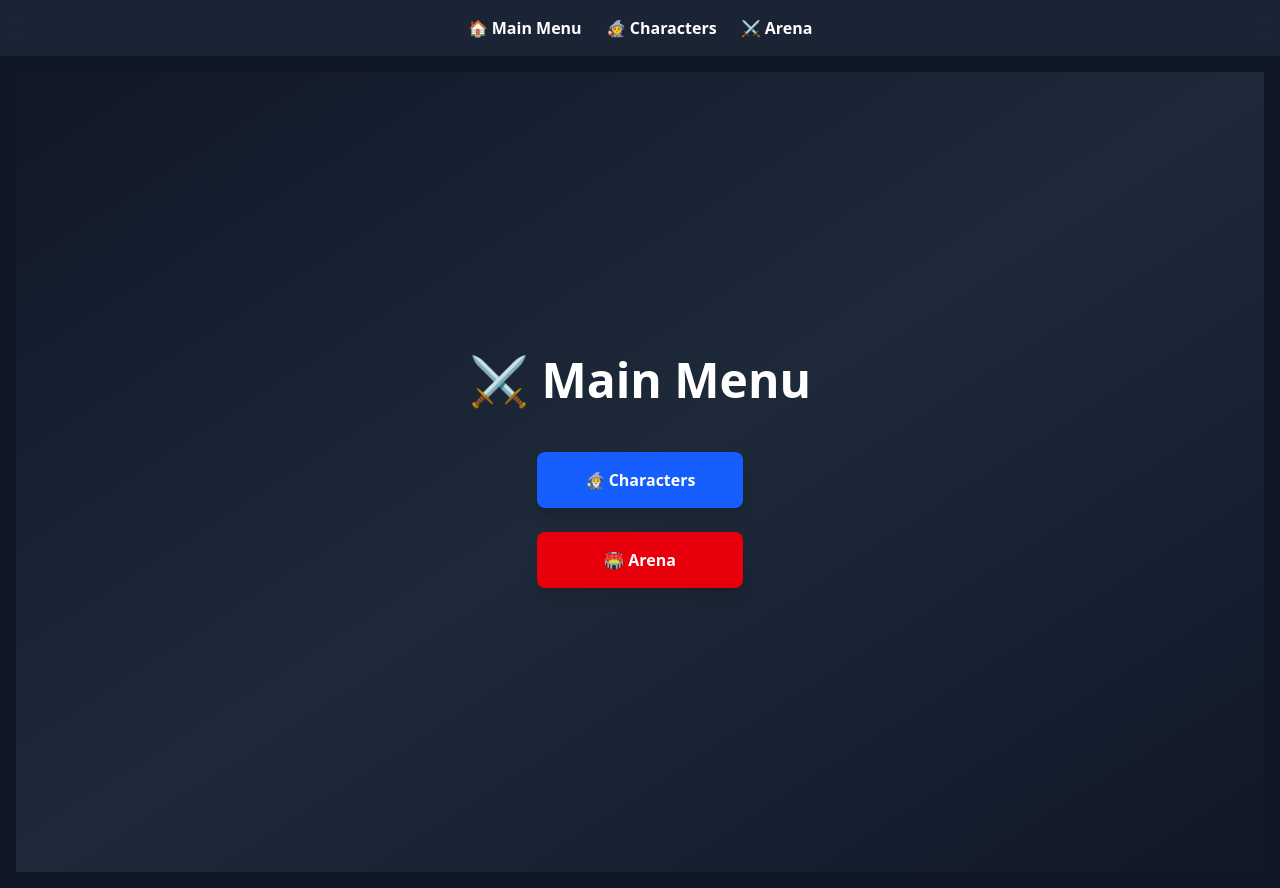
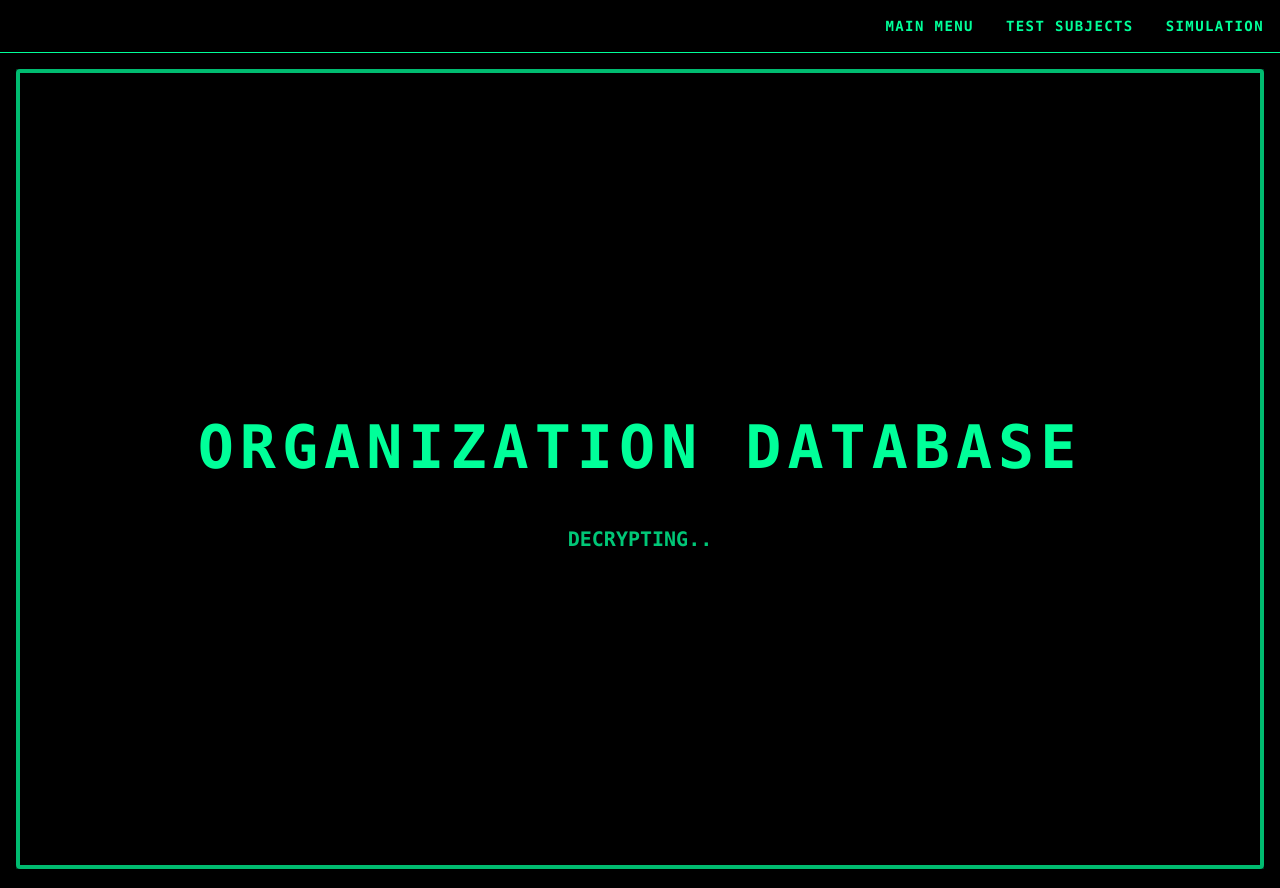
Before and after one commit to Shadowplayer118/murder-mouth, a Next.js app: page /main_menu in a window 1280 px wide. Built offline with nearby package versions, Linux system fonts and the light colour scheme.

Commit message:
improved design

```diff
--- /dev/null
+++ b/app/arena/loading.tsx
@@ -0,0 +1,22 @@
+'use client';
+
+import { useEffect, useState } from "react";
+
+export default function LoadingScreen() {
+  const [dots, setDots] = useState(".");
+
+  useEffect(() => {
+    const interval = setInterval(() => {
+      setDots((prev) => (prev.length < 3 ? prev + "." : "."));
+    }, 500);
+    return () => clearInterval(interval);
+  }, []);
+
+  return (
+    <div className="fixed inset-0 flex items-center justify-center bg-black/95 text-[#00ff99] font-mono text-3xl tracking-widest">
+      <div className="animate-pulse drop-shadow-[0_0_10px_#00f5ff]">
+        Decrypting{dots}
+      </div>
+    </div>
+  );
+}
--- /dev/null
+++ b/app/characters/loading.tsx
@@ -0,0 +1,22 @@
+'use client';
+
+import { useEffect, useState } from "react";
+
+export default function LoadingScreen() {
+  const [dots, setDots] = useState(".");
+
+  useEffect(() => {
+    const interval = setInterval(() => {
+      setDots((prev) => (prev.length < 3 ? prev + "." : "."));
+    }, 500);
+    return () => clearInterval(interval);
+  }, []);
+
+  return (
+    <div className="fixed inset-0 flex items-center justify-center bg-black/95 text-[#00ff99] font-mono text-3xl tracking-widest">
+      <div className="animate-pulse drop-shadow-[0_0_10px_#00f5ff]">
+        Decrypting{dots}
+      </div>
+    </div>
+  );
+}
--- a/app/layout.tsx
+++ b/app/layout.tsx
@@ -14,8 +14,8 @@ const geistMono = Geist_Mono({
 });
 
 export const metadata: Metadata = {
-  title: "Create Next App",
-  description: "Generated by create next app",
+  title: "Cyber Simulation",
+  description: "SCP / Hacker Aesthetic Simulation",
 };
 
 export default function RootLayout({
@@ -25,31 +25,33 @@ export default function RootLayout({
 }>) {
   return (
     <html lang="en">
-      <body className={`${geistSans.variable} ${geistMono.variable} bg-gray-900 text-white min-h-screen`}>
+      <body
+        className={`${geistSans.variable} ${geistMono.variable} bg-black text-[#00ff99] min-h-screen font-mono`}
+      >
         {/* Header */}
-        <header className="bg-gray-800/80 backdrop-blur-md p-4 shadow-md flex justify-center gap-6">
+            <header className="bg-black/90 border-b border-[#00ff99] backdrop-blur-md p-4 flex justify-end gap-8 text-sm tracking-widest shadow-lg">
           <Link
             href="/main_menu"
-            className="hover:text-yellow-400 font-semibold transition-colors"
+            className="hover:text-[#00ffcc] font-bold transition-colors"
           >
-            🏠 Main Menu
+            MAIN MENU
           </Link>
           <Link
             href="/characters"
-            className="hover:text-blue-400 font-semibold transition-colors"
+            className="hover:text-[#00ffcc] font-bold transition-colors"
           >
-            🧙 Characters
+            TEST SUBJECTS
           </Link>
           <Link
             href="/arena"
-            className="hover:text-red-400 font-semibold transition-colors"
+            className="hover:text-[#00ffcc] font-bold transition-colors"
           >
-            ⚔️ Arena
+            SIMULATION
           </Link>
         </header>
 
         {/* Page Content */}
-        <main className="p-4">{children}</main>
+        <main className="p-4 max-w-7xl mx-auto">{children}</main>
       </body>
     </html>
   );
--- /dev/null
+++ b/app/main_menu/loading.tsx
@@ -0,0 +1,22 @@
+'use client';
+
+import { useEffect, useState } from "react";
+
+export default function LoadingScreen() {
+  const [dots, setDots] = useState(".");
+
+  useEffect(() => {
+    const interval = setInterval(() => {
+      setDots((prev) => (prev.length < 3 ? prev + "." : "."));
+    }, 500);
+    return () => clearInterval(interval);
+  }, []);
+
+  return (
+    <div className="fixed inset-0 flex items-center justify-center bg-black/95 text-[#00ff99] font-mono text-3xl tracking-widest">
+      <div className="animate-pulse drop-shadow-[0_0_10px_#00f5ff]">
+        Decrypting{dots}
+      </div>
+    </div>
+  );
+}
--- a/app/main_menu/page.tsx
+++ b/app/main_menu/page.tsx
@@ -1,26 +1,89 @@
 'use client';
 
-import Link from 'next/link';
+import React, { useEffect, useState } from 'react';
+
+const GLITCH_CHARS = '!@#$%^&*()_+=-<>?/{}[]~ABCDEFGHIJKLMNOPQRSTUVWXYZ';
 
 export default function MainMenu() {
+  const originalText = 'ORGANIZATION DATABASE';
+  const [glitchText, setGlitchText] = useState(originalText);
+  const [position, setPosition] = useState({ x: 0, y: 0 });
+  const [dots, setDots] = useState('');
+
+  // Sporadic text movement with auto-return
+  useEffect(() => {
+    const sporadicMovement = () => {
+      const bursts = Math.floor(Math.random() * 3) + 3; // 3-5 quick movements
+      let count = 0;
+
+      const burstInterval = setInterval(() => {
+        const maxOffset = 5;
+        const newX = Math.floor(Math.random() * (maxOffset * 2 + 1)) - maxOffset;
+        const newY = Math.floor(Math.random() * (maxOffset * 2 + 1)) - maxOffset;
+        setPosition({ x: newX, y: newY });
+        count++;
+
+        if (count >= bursts) {
+          clearInterval(burstInterval);
+          // Return to original position after a short delay
+          setTimeout(() => setPosition({ x: 0, y: 0 }), 50);
+        }
+      }, 50 + Math.random() * 100);
+    };
+
+    const interval = setInterval(() => {
+      sporadicMovement();
+    }, 5000 + Math.random() * 8000);
+
+    return () => clearInterval(interval);
+  }, []);
+
+  // Random letter glitching
+  useEffect(() => {
+    const glitchInterval = setInterval(() => {
+      const chars = originalText.split('').map((c) => {
+        if (Math.random() < 0.15 && c !== ' ') {
+          return GLITCH_CHARS[Math.floor(Math.random() * GLITCH_CHARS.length)];
+        }
+        return c;
+      });
+      setGlitchText(chars.join(''));
+
+      setTimeout(() => setGlitchText(originalText), 150);
+    }, 2000 + Math.random() * 8000);
+
+    return () => clearInterval(glitchInterval);
+  }, []);
+
+  // Progressive Decrypting Dots
+  useEffect(() => {
+    let count = 0;
+    const dotsInterval = setInterval(() => {
+      count = (count + 1) % 4; // 0,1,2,3
+      setDots('.'.repeat(count));
+    }, 500);
+
+    return () => clearInterval(dotsInterval);
+  }, []);
+
   return (
-    <div className="min-h-screen flex flex-col items-center justify-center bg-gradient-to-br from-gray-900 via-gray-800 to-gray-900 text-white p-4">
-      <h1 className="text-5xl font-bold mb-12">⚔️ Main Menu</h1>
+    <div className="min-h-screen flex flex-col items-center justify-center bg-black p-4 font-mono relative overflow-hidden">
+      {/* Rough rectangle background */}
+      <div className="absolute inset-0 border-4  rounded-sm shadow-[0_0_20px_#00ff99] bg-black/30 animate-pulse"></div>
 
-      <div className="flex flex-col gap-6">
-        <Link
-          href="/characters"
-          className="text-center bg-blue-600 hover:bg-blue-500 text-white font-bold py-4 px-12 rounded-lg shadow-lg transform transition hover:scale-105 active:scale-95"
-        >
-          🧙‍♂️ Characters
-        </Link>
+      {/* Glitching Text */}
+      <h1
+        className="relative text-center text-5xl sm:text-6xl font-bold tracking-widest px-12 py-8 transition-transform duration-75 ease-in-out select-none"
+        style={{
+          transform: `translate(${position.x}px, ${position.y}px)`,
+        }}
+      >
+        {glitchText}
+      </h1>
 
-        <Link
-          href="/arena"
-          className="text-center bg-red-600 hover:bg-red-500 text-white font-bold py-4 px-12 rounded-lg shadow-lg transform transition hover:scale-105 active:scale-95"
-        >
-          🏟️ Arena
-        </Link>
+      {/* Decrypting dots */}
+      <div className="mt-4 text-xl text-[#00ff99] font-bold">
+        DECRYPTING{dots}
       </div>
     </div>
   );
```
